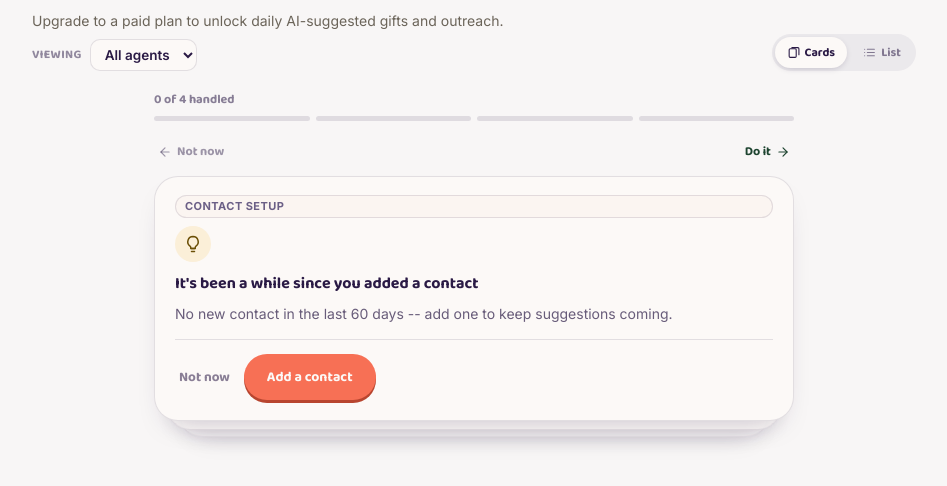
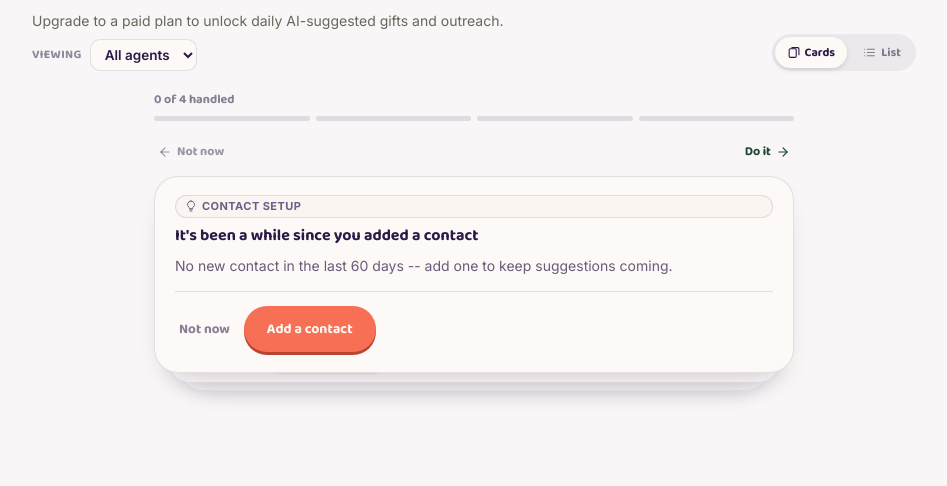
Before and after one commit to j-tippets/andgifts, a Flask app: page /dashboard/ in a window 1280 px wide. Shown: the part 167-653 px from the top of the page, without its empty margins (166-1113 px from the left). Run offline with Flask 3, Linux system fonts and the light colour scheme; a user stored in the database is signed in; tables that the repository leaves empty hold one stand-in row (values such as "Sample post"); grey boxes marked "Sample" are stand-in pictures.

Commit message:
Filler card: fold the icon into the category label pill
The lightbulb icon sat in its own 36px circle on a separate row below
the 'CONTACT SETUP'-style pill -- two lines of header before the card
title even loaded. Moved the icon inline into the pill itself
(matching the icon+label pattern list view's filler row already
uses), and dropped the now-empty .s-card-top wrapper that existed
only to hold that circle. .s-category-label goes from
inline-block to inline-flex to lay out the icon + text; harmless for
every other card kind's plain-text label.

```diff
--- a/app/static/css/main.css
+++ b/app/static/css/main.css
@@ -714,13 +714,14 @@ details[open] > summary .catalog-caret { transform: rotate(90deg); }
 .s-card-top { display: flex; justify-content: space-between; align-items: center; gap: 10px; margin-bottom: 12px; }
 
 .s-category-label {
-  display: inline-block;
+  display: inline-flex; align-items: center; gap: 5px;
   font-size: 11px; font-weight: 700; text-transform: uppercase;
   letter-spacing: 0.04em; color: var(--evergreen-light);
   background: var(--paper); border: 1px solid var(--line);
   border-radius: 999px; padding: 2px 9px;
   margin-bottom: 8px;
 }
+.s-category-label svg { width: 12px; height: 12px; flex-shrink: 0; }
 /* Inline usage next to an existing status pill (list view's default
    suggestion row) rather than stacked above -- no bottom margin there. */
 .list-row .s-category-label { margin-bottom: 0; }
--- a/app/templates/dashboard/index.html
+++ b/app/templates/dashboard/index.html
@@ -109,11 +109,9 @@
                 Not now
               </div>
 
-              <div class="s-category-label">{{ s.category_label }}</div>
-              <div class="s-card-top">
-                <div class="s-card-icon s-card-icon-filler" title="Suggestion">
-                  <svg viewBox="0 0 24 24" fill="none" stroke="currentColor" stroke-width="2" stroke-linecap="round" stroke-linejoin="round"><path d="M9 18h6"/><path d="M10 22h4"/><path d="M12 2a7 7 0 0 0-4 12.7c.6.5 1 1.2 1 2.05V17a1 1 0 0 0 1 1h4a1 1 0 0 0 1-1v-.25c0-.85.4-1.55 1-2.05A7 7 0 0 0 12 2Z"/></svg>
-                </div>
+              <div class="s-category-label">
+                <svg viewBox="0 0 24 24" fill="none" stroke="currentColor" stroke-width="2" stroke-linecap="round" stroke-linejoin="round"><path d="M9 18h6"/><path d="M10 22h4"/><path d="M12 2a7 7 0 0 0-4 12.7c.6.5 1 1.2 1 2.05V17a1 1 0 0 0 1 1h4a1 1 0 0 0 1-1v-.25c0-.85.4-1.55 1-2.05A7 7 0 0 0 12 2Z"/></svg>
+                {{ s.category_label }}
               </div>
 
               <div class="s-card-who">
```
